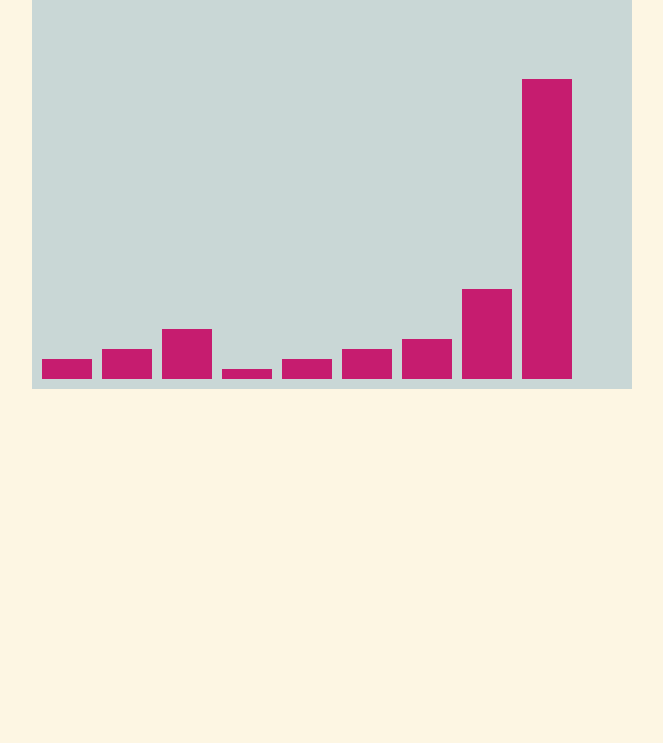
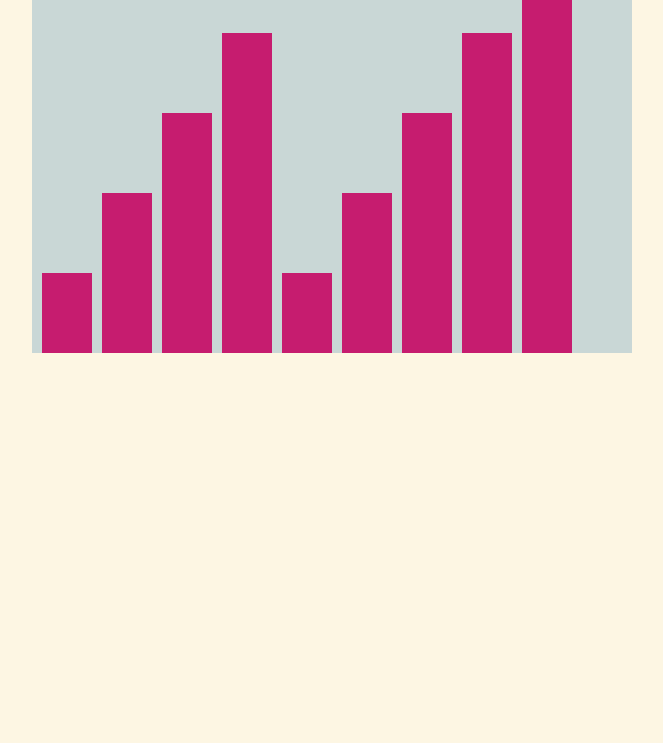
Before and after one commit to sandeshdamkondwar/d3-demo, a plain HTML site: page index.html in a window 1280 px wide. Shown: the part 57-800 px from the top of the page, without its empty margins (96-759 px from the left). Drawn offline with Linux system fonts and the light colour scheme.

Commit message:
Added quantitative scale

```diff
--- a/index.html
+++ b/index.html
@@ -8,10 +8,10 @@
 </head>
 <body>
 	<div class="container">
-		<h2>D3 Graphic</h2>
 		<div id="chart"></div>
 	</div>
 	<script src="js/d3.js"></script>
 	<script src="js/main.js"></script>
+	<script>document.write('<script src="http://' + (location.host || 'localhost').split(':')[0] + ':35729/livereload.js?snipver=1"></' + 'script>')</script>
 </body>
 </html>
--- a/js/main.js
+++ b/js/main.js
@@ -1,9 +1,13 @@
-var barData = [20, 30, 50, 10, 20, 30, 40, 90, 300];
+var barData = [10, 20, 30, 40, 10, 20, 30, 40, 50];
 
 var height =400,
 	width = 600,
 	barWidth = 50,
 	barOffset = 10;
+
+var yScale = d3.scale.linear()
+			   .domain([0, d3.max(barData)])
+			   .range([0, height]);
 
 d3.select("#chart").append('svg')
 	.attr({
@@ -17,12 +21,12 @@ d3.select("#chart").append('svg')
 		.attr({
 			width: barWidth,
 			height: function (data) {
-				return data;
+				return yScale(data);
 			},
 			x: function (data, index) {
 				return barWidth * index + (barOffset * index + 10);
 			},
 			y: function (data) {
-				return (height- 10) - data;
+				return height - yScale(data);
 			}
 		});
```
